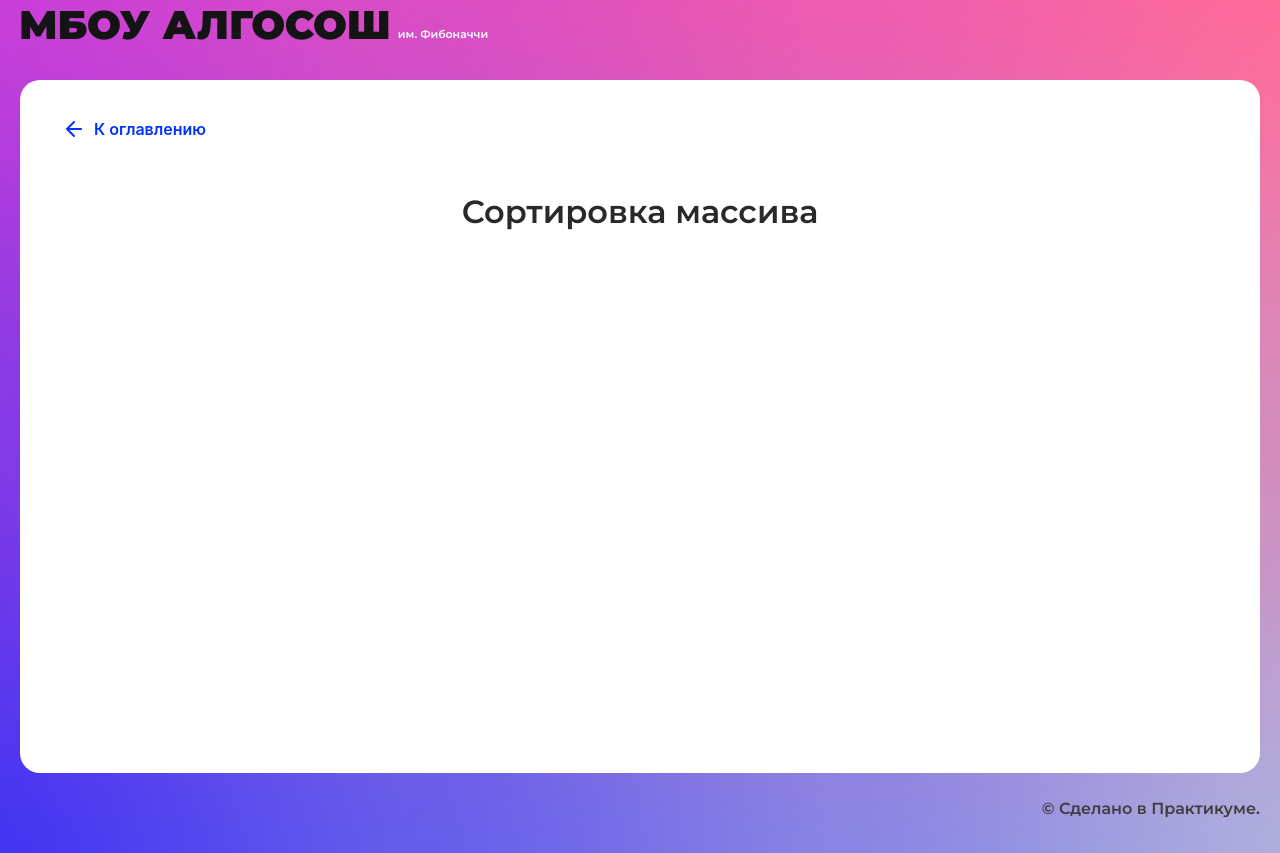
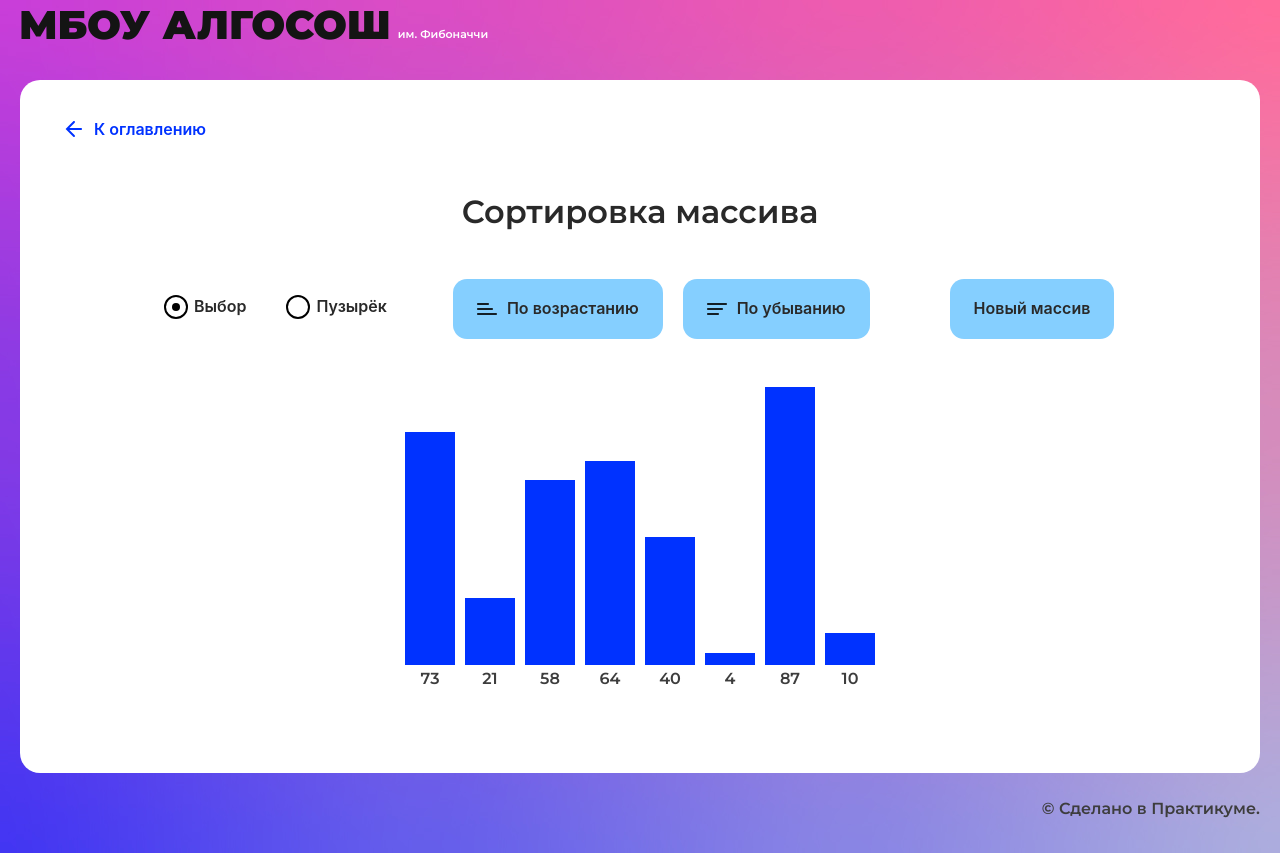
Before and after one commit to Kartinkartin/algososh, a React (Create React App) app: page /sorting in a window 1280 px wide. Built offline with nearby package versions, Linux system fonts and the light colour scheme.

Commit message:
Start to Sorting

```diff
--- /dev/null
+++ b/src/components/sorting-page/sorting-page.module.css
@@ -0,0 +1,46 @@
+.form {
+    max-width: 980px;
+    display: flex;
+    gap: 52px;
+    align-items: center;
+    margin: 0 auto;
+    padding-bottom: 48px;
+}
+
+.checkboxes {
+    display: flex;
+    flex-direction: row;
+    border: none;
+    gap: 40px;
+}
+
+.buttonsBox {
+    display: flex;
+    gap: 80px;
+}
+
+.sortButtons {
+    display: flex;
+    flex-direction: row;
+    gap: 20px;
+}
+
+.arrContainer {
+    min-width: 465px;
+    max-width: 1020px;
+    padding: 0;
+    margin: 0 auto;
+    display: flex;
+    flex-wrap: wrap;
+    flex-direction: row;
+    justify-content: center;
+    align-items: flex-end;
+}
+
+.element {
+    list-style: none;
+    padding-left: 5px;
+    padding-right: 5px;
+    padding-bottom: 48px;
+    align-content: end;
+}
--- a/src/components/sorting-page/sorting-page.tsx
+++ b/src/components/sorting-page/sorting-page.tsx
@@ -1,10 +1,105 @@
-import React from "react";
+import React, { useEffect, useState } from "react";
+import { Direction } from "../../types/direction";
+import { Button } from "../ui/button/button";
+import { Circle } from "../ui/circle/circle";
+import { Column } from "../ui/column/column";
+import { RadioInput } from "../ui/radio-input/radio-input";
 import { SolutionLayout } from "../ui/solution-layout/solution-layout";
+import style from './sorting-page.module.css';
 
 export const SortingPage: React.FC = () => {
+  const [arr, setArr] = useState<Array<number>>([])
+
+  // учитывать два условия.
+  // Выбор или Пузырек.
+  // Сортировка по возрастанию или убыванию
+  const ascendingSortHandler = () => {
+    selectionSortAscending([...arr])
+  }
+
+  const descendingSortHandler = () => {
+    selectionSortDescending([...arr])
+  }
+
+  const swap = (arr: number[], firstIndex: number, secondIndex: number): void => {
+    const temp = arr[firstIndex];
+    arr[firstIndex] = arr[secondIndex];
+    arr[secondIndex] = temp;
+  };
+
+  // сортировка выбором по возрастанию
+  const selectionSortAscending = (arr: number[]) => {
+    const { length } = arr;
+    for (let i = 0; i < length; i++) {
+      let maxInd = i;
+      for (let j = i+1; j < length; j++) {
+        if (arr[maxInd] > arr[j])
+        {
+          swap(arr, maxInd, j)
+        }
+      }
+    }
+    setArr([...arr])
+  };
+  // сортировка выбором по убыванию
+  const selectionSortDescending = (arr: number[]) => {
+    const { length } = arr;
+    for (let i = 0; i < length ; i++) {
+      let maxInd = i;
+      for (let j = i+1; j < length ; j++) {
+        if (arr[maxInd] < arr[j])
+        {
+          swap(arr, maxInd, j)
+        }
+      }
+    }
+    setArr([...arr])
+
+  };
+
+  //Сортировка пузырьком — один из самых известных алгоритмов сортировки.
+  // Здесь нужно последовательно сравнивать значения соседних элементов
+  // и менять числа местами, если предыдущее оказывается больше последующего.
+  // Таким образом элементы с большими значениями оказываются в конце списка,
+  // а с меньшими остаются в начале.
+
+  const randomArr = () => {
+    // массив должен состоять из целых чисел [0;100],
+    // минимальное количество элементов массива minLen = 3, максимальное maxLen = 17.
+    const length = Math.round(Math.random() * 14) + 3;
+    const arr = Array(length);
+    for (let i = 0; i < length; i++) {
+      arr[i] = Math.round(Math.random() * 100)
+    }
+    setArr(arr);
+  }
+
+  useEffect(() => {
+    randomArr();
+  }, [])
+
   return (
     <SolutionLayout title="Сортировка массива">
-
+      <form className={style.form}>
+        <fieldset className={style.checkboxes}>
+          <RadioInput label='Выбор' name='sortType' defaultChecked />
+          <RadioInput label='Пузырёк' name='sortType' />
+        </fieldset>
+        <div className={style.buttonsBox}>
+          <div className={style.sortButtons}>
+            <Button text='По возрастанию' sorting={Direction.Ascending} onClick={ascendingSortHandler} />
+            <Button text='По убыванию' sorting={Direction.Descending} onClick={descendingSortHandler} />
+          </div>
+          <Button text='Новый массив' onClick={randomArr} />
+        </div>
+      </form>
+      <ul className={style.arrContainer}>
+        {arr && arr.map((item, index) => (
+          <li className={style.element} key={index} >
+            <Column index={item} />
+          </li>
+        ))}
+      </ul>
     </SolutionLayout>
   );
 };
```
